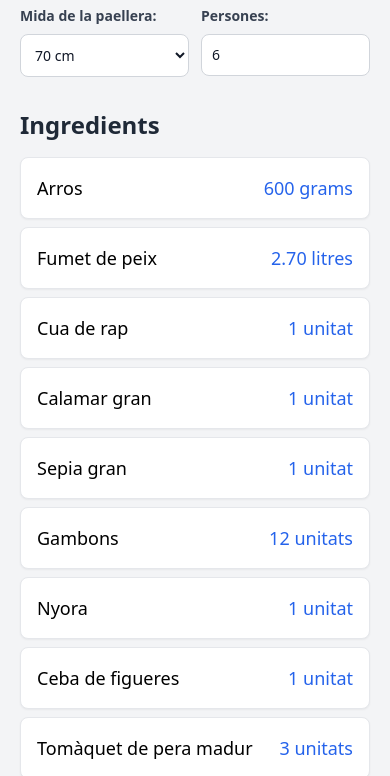
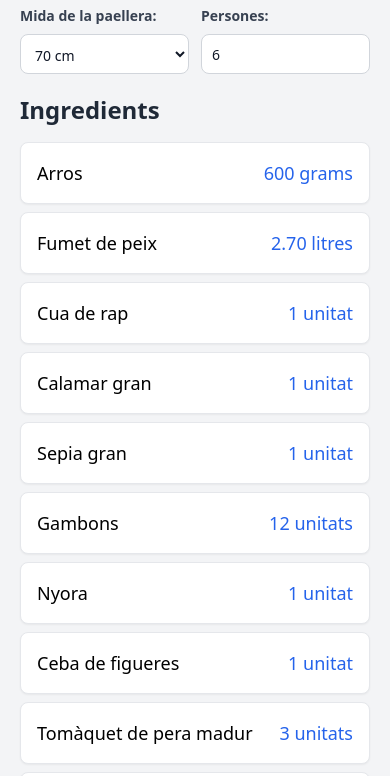
Before and after one commit to sabatesduran/paelles, a plain HTML site: page index.html in a window 390 px wide. Shown: the part 130-906 px from the top of the page. Drawn offline with nearby package versions, Linux system fonts and the light colour scheme.

Commit message:
fix mobile

```diff
--- a/index.html
+++ b/index.html
@@ -16,7 +16,7 @@
 
     <div class="w-100 w-full">
       <label for="paellaSize" class="block mb-2 text-sm font-medium font-semibold text-gray-700">Mida de la paellera:</label>
-      <select id="paellaSize" name="paellaSize" class="bg-white border border-gray-300 text-gray-900 text-sm rounded-lg focus:ring-blue-500 focus:border-blue-500 block w-full p-2.5">
+      <select id="paellaSize" name="paellaSize" class="bg-white border border-gray-300 text-gray-900 text-sm rounded-lg focus:ring-blue-500 focus:border-blue-500 block w-full p-2.5 h-10">
         <option value="70">70 cm</option>
         <option value="60">60 cm</option>
         <option value="50">50 cm</option>
@@ -25,13 +25,13 @@
 
     <div class="w-full">
       <label for="persons" class="block mb-2 text-sm font-medium font-semibold text-gray-700">Persones:</label>
-      <input type="number" id="persons" name="persons" min="6" value="6" class="bg-white border border-gray-300 text-gray-900 text-sm rounded-lg focus:ring-blue-500 focus:border-blue-500 block w-full p-2.5" />
+      <input type="number" id="persons" name="persons" min="6" value="6" class="bg-white border border-gray-300 text-gray-900 text-sm rounded-lg focus:ring-blue-500 focus:border-blue-500 block w-full p-2.5 h-10" />
     </div>
   </div>
 
   <!-- <button id="calculate" class="w-full text-white bg-blue-600 hover:bg-blue-700 focus:ring-4 focus:ring-blue-300 font-medium rounded-lg text-sm px-5 py-2.5 text-center">Calcula</button> -->
 
-  <div class="mt-8 mb-50">
+  <div class="mt-5 mb-50">
     <h2 class="text-2xl font-semibold text-gray-800 mb-4">Ingredients</h2>
     <ul id="recipeList" class="space-y-2 pb-50">
       <!-- Recipe items will be populated here -->
```
